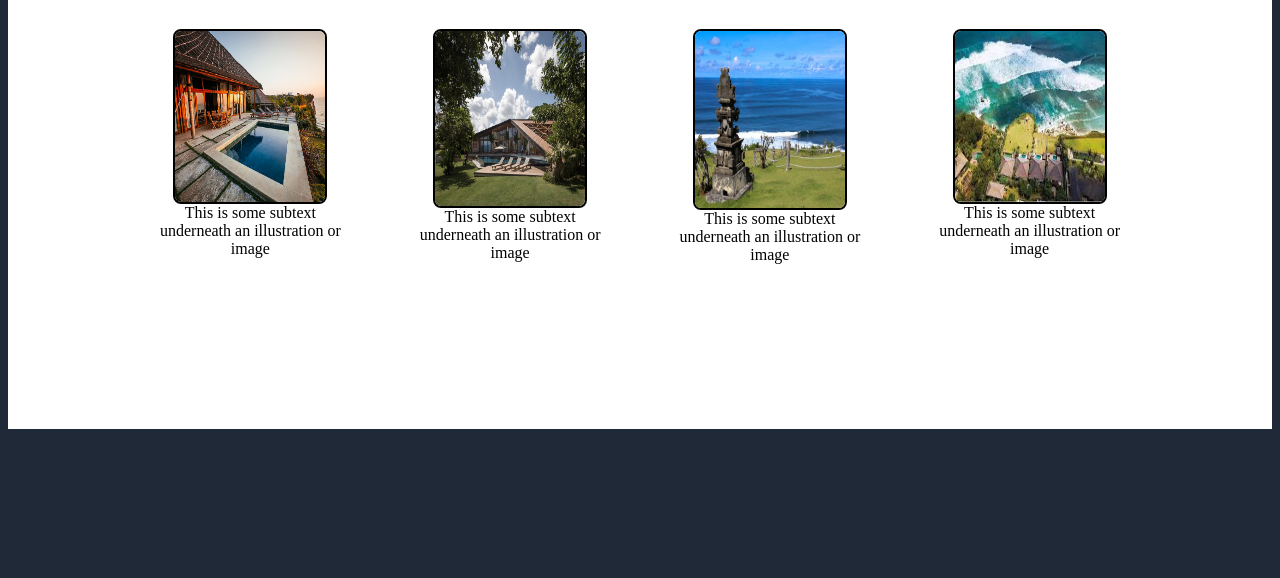
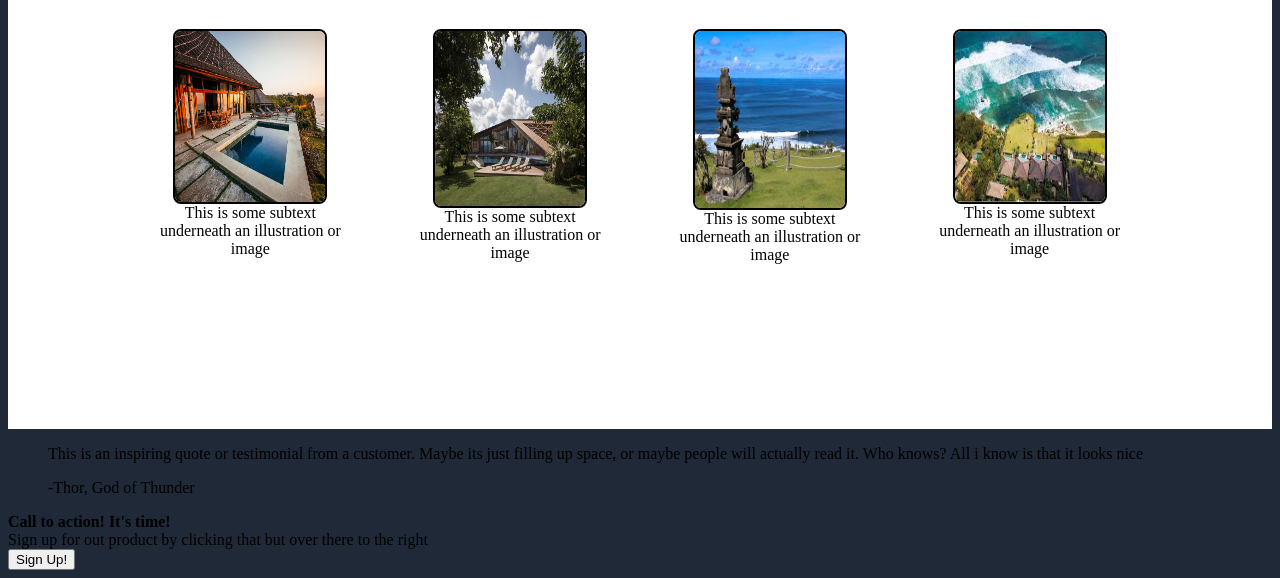
Before and after one commit to MarioLisbona/Landing-Page, a plain HTML site: page index.html in a window 1280 px wide. Shown: the part 647-1225 px from the top of the page. Before the commit the page ends 1084 px from the top, so only its background shows below. Drawn offline with Linux system fonts and the light colour scheme.

Commit message:
ADD HTML for quote and call to action sections

```diff
--- a/index.html
+++ b/index.html
@@ -59,5 +59,37 @@
             </div>
 
         </div>
+        <div class="quote-container">
+            <div class="quote">
+                <ul>
+                    <li>This is an inspiring quote or testimonial from a customer.
+                        Maybe its just filling up space, or maybe people will actually read it.
+                        Who knows? All i know is that it looks nice
+                    </li>
+                </ul>
+            </div>
+            <div class="caption">
+                <ul>
+                    <li>-Thor, God of Thunder   </li>
+                </ul>
+            </div>
+        </div>
+        <div class="action-container">
+            <div class="outer">
+                <div class="inner">
+                    <div class="left-side">
+                            <div class="title"><b>Call to action! It's time!</b>
+                            </div>
+                            <div class="subtext">Sign up for out product by clicking that but over there to the right
+                            </div>
+                    </div>
+                    <div class="right-side">
+                        <div>
+                        <button>Sign Up!</button>
+                        </div>
+                    </div>
+                </div>
+            </div>
+        </div>
     </body>
 </html>
```
